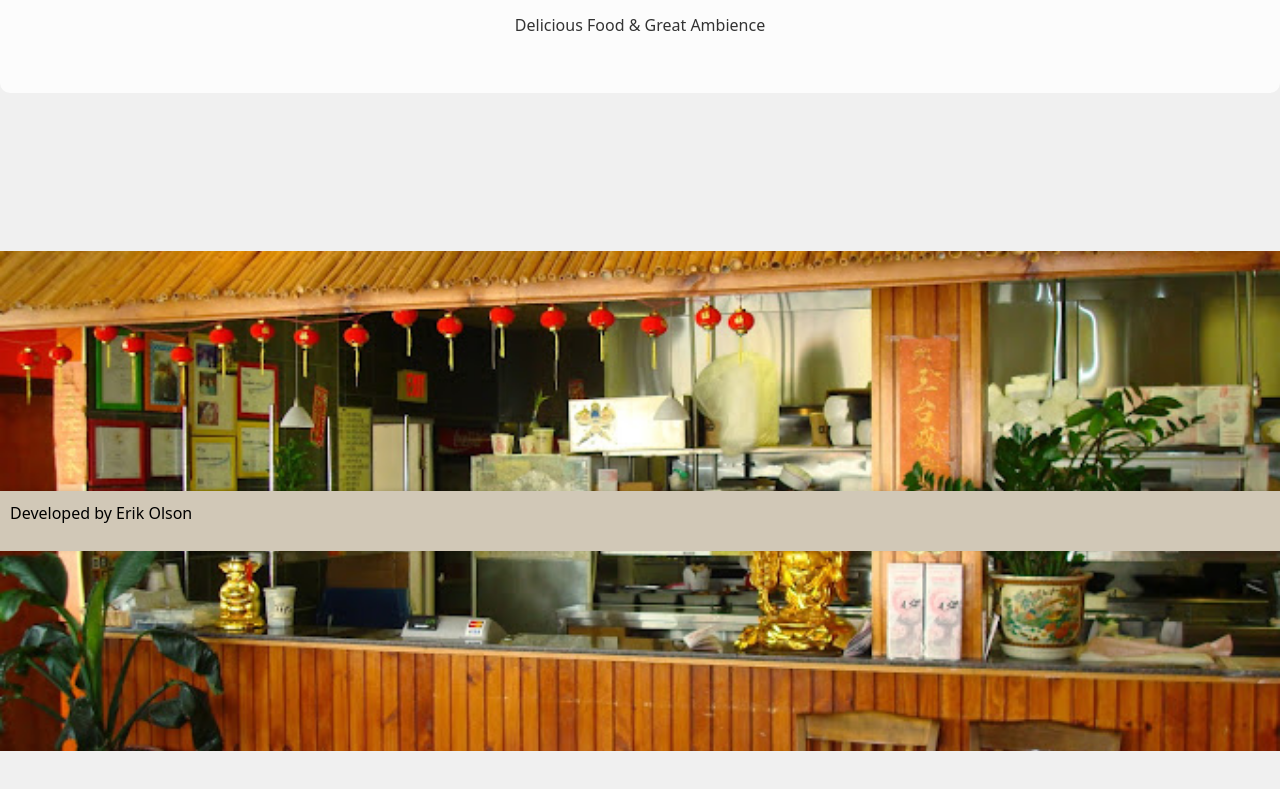
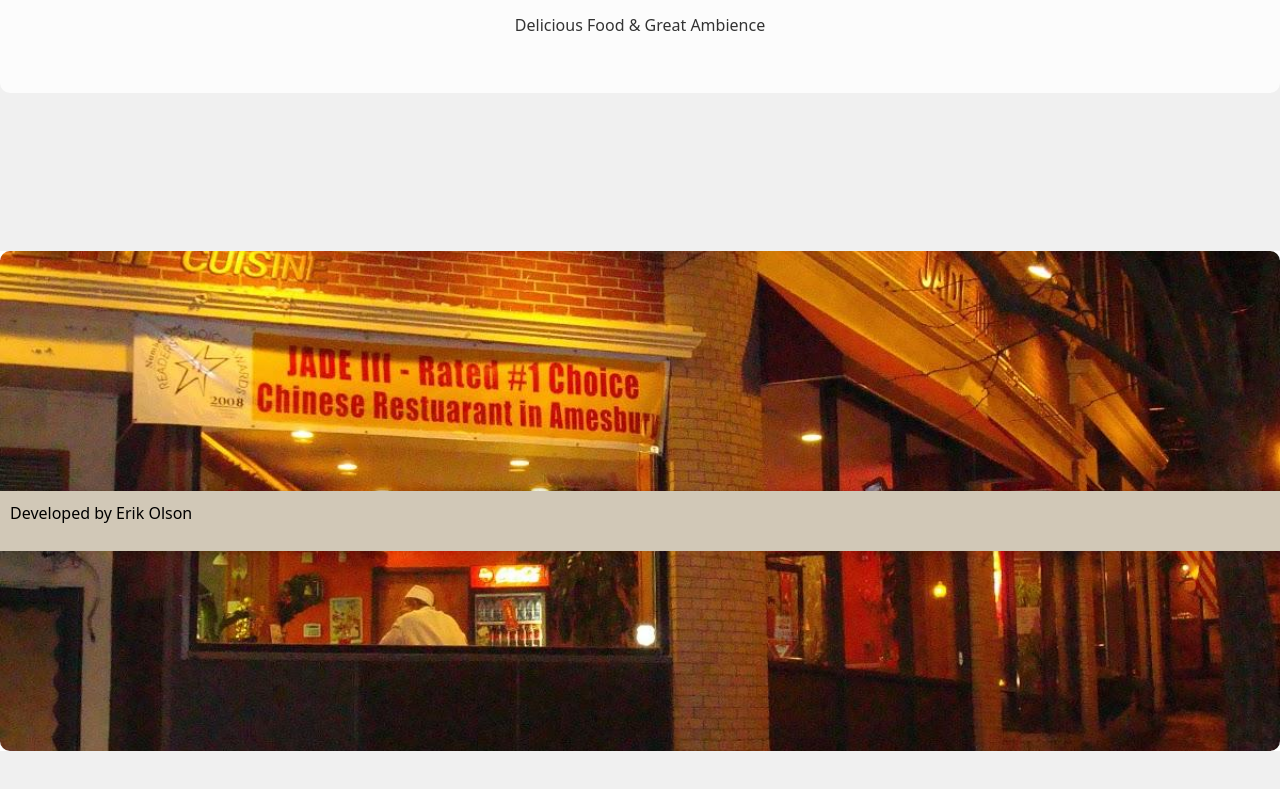
Before and after one commit to ErikAmerico/Jade3, a React (Vite) app: page / in a window 1280 px wide. Shown: the part 249-1038 px from the top of the page. Built offline with nearby package versions, Linux system fonts and the light colour scheme.

Commit message:
tried adding shadow to parallax image, got cool effect on header instead

```diff
--- a/src/components/Home/Home.css
+++ b/src/components/Home/Home.css
@@ -11,6 +11,7 @@
   justify-content: center;
   background-color: #f0f0f0;
   color: #333;
+  /* box-shadow: 0 0 30px rgba(0, 0, 0, 0.6); */
 }
 
 .parallax-content {
@@ -20,8 +21,9 @@
   border-radius: 10px;
 }
 
+
 .welcomeparallax {
-    background-image: url('../../../public/images/DSC04156.JPG');
+    background-image: url('../../../public/images/Jade3Outside.jpg');
 
     height: 500px;
 
@@ -29,8 +31,18 @@
     background-position: center;
     background-repeat: no-repeat;
     background-size: cover;
+
+    border-radius: 10px;
   }
 
-  .hide {
-    z-index: -200;
+  /* creates cool effect on header when at top of page, but no shadow on image */
+  .welcomeparallax::before {
+    content: '';
+    position: absolute;
+    top: 0;
+    left: 0;
+    width: 100%;
+    height: 100px; /* Adjust this value for the desired shadow height */
+    background: linear-gradient(to bottom, rgba(0, 0, 0, 0.6) 0%, rgba(0, 0, 0, 0) 100%);
+    z-index: 10000; /* Place the shadow behind the content */
   }
--- a/src/components/Home/Home.jsx
+++ b/src/components/Home/Home.jsx
@@ -12,8 +12,8 @@
           </div>
         </Parallax>
 
-        <div className="welcomeparallax">
-        </div>
+        <div className="welcomeparallax"></div>
+
 
         <Parallax className="parallax-section" y={[40, -40]} tagouter="figure">
           <div className="parallax-content container-fluid">
```
